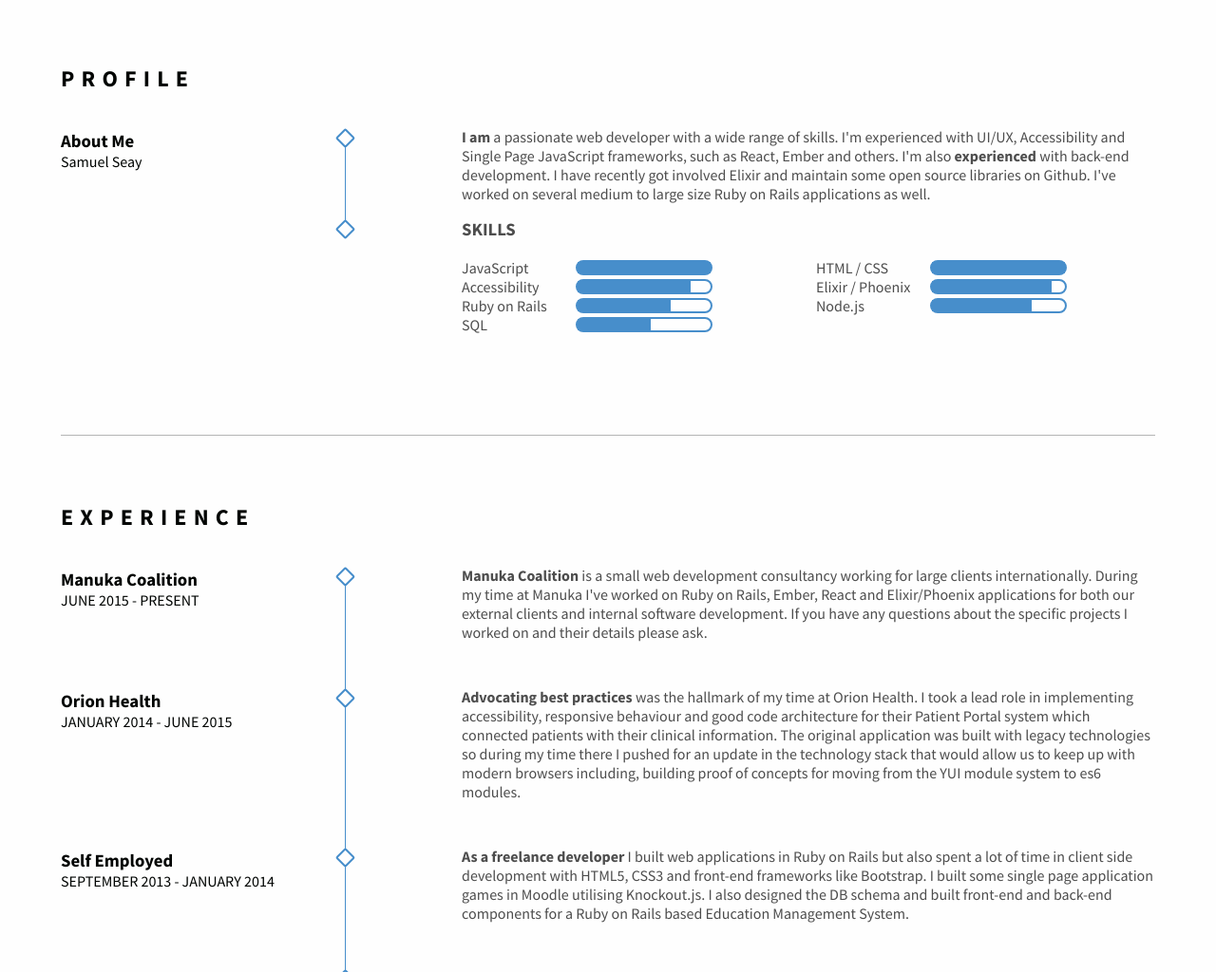
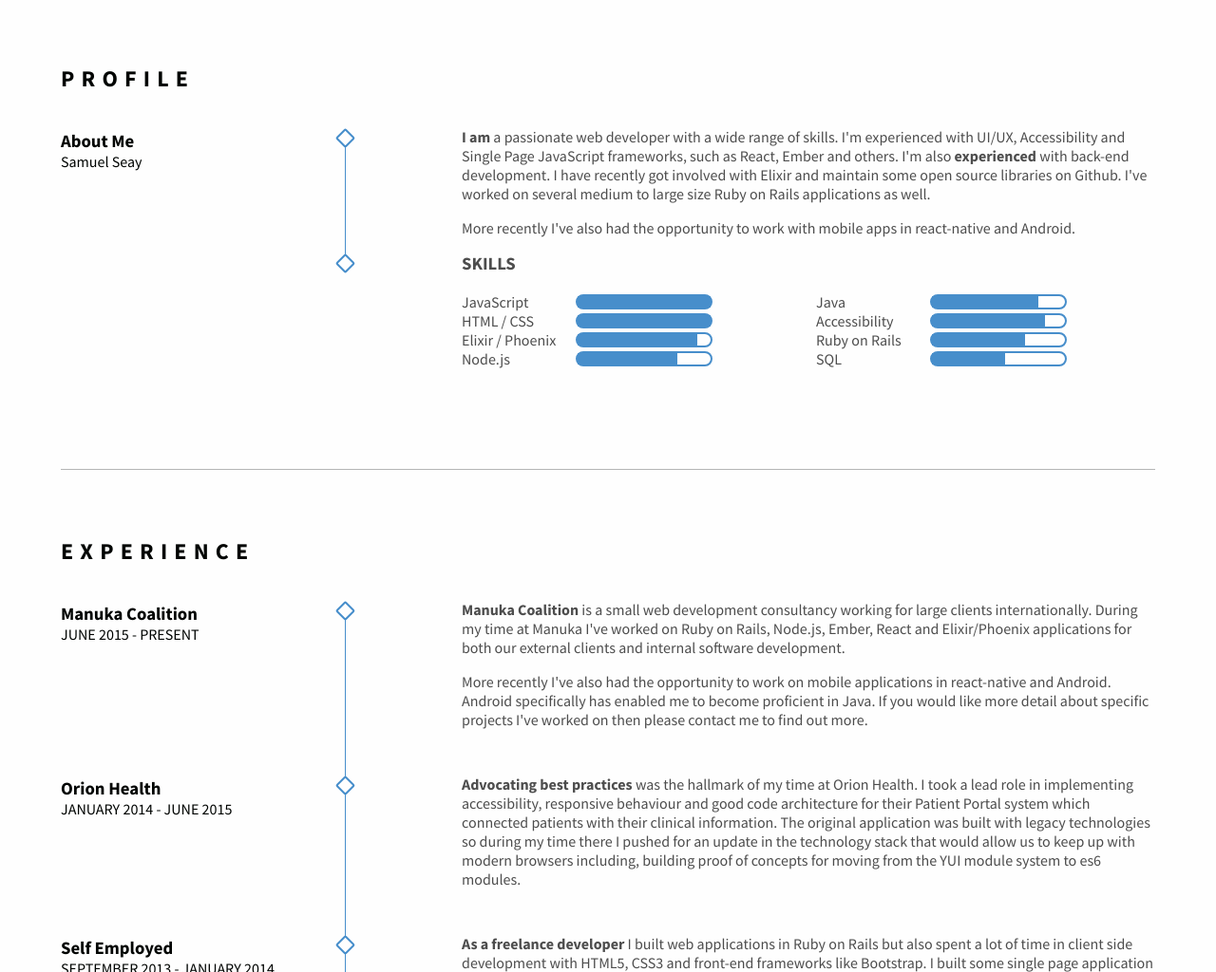
Before and after one commit to samueljseay/cv, a plain HTML site: page index.html in a window 1280 px wide. Shown: the part 260-1284 px from the top of the page at 95% size. Drawn offline with Linux system fonts and the light colour scheme.

Commit message:
Update CV to include some recent experience.

```diff
--- a/index.html
+++ b/index.html
@@ -57,8 +57,10 @@
                       <p>
                         <strong>I am</strong> a passionate web developer with a wide range of skills. I'm experienced with UI/UX, Accessibility and Single Page JavaScript frameworks,
                         such as React, Ember and others. I'm also <strong>experienced</strong> with back-end development. I have recently got involved
-                        Elixir and maintain some open source libraries on Github. I've worked on several medium to large size Ruby on Rails applications as well.
+                        with Elixir and maintain some open source libraries on Github. I've worked on several medium to large size Ruby on Rails applications as well.
                       </p>
+
+                      <p>More recently I've also had the opportunity to work with mobile apps in react-native and Android.</p>
                     </div>
                   </li>
                   <li class="cv-timeline-list-item">
@@ -69,6 +71,12 @@
                           <span class="cv-progress-label">JavaScript</span>
                           <div class="cv-progress-bar">
                             <div class="cv-progress-bar-fill" style="width: 100%"></div>
+                          </div>
+                        </div>
+                        <div class="col-xs-12 col-sm-6">
+                          <span class="cv-progress-label">Java</span>
+                          <div class="cv-progress-bar">
+                            <div class="cv-progress-bar-fill" style="width: 80%"></div>
                           </div>
                         </div>
                         <div class="col-xs-12 col-sm-6">
@@ -136,9 +144,13 @@
                     <div class="cv-timeline-list-item-text">
                       <p>
                         <strong>Manuka Coalition</strong> is a small web development consultancy working for large
-                        clients internationally. During my time at Manuka I've worked on Ruby on Rails, Ember, React
+                        clients internationally. During my time at Manuka I've worked on Ruby on Rails, Node.js, Ember, React
                         and Elixir/Phoenix applications for both our external clients and internal software development.
-                        If you have any questions about the specific projects I worked on and their details please ask.
+                      </p>
+                      <p>
+                        More recently I've also had the opportunity to work on mobile applications in react-native and
+                        Android. Android specifically has enabled me to become proficient in Java. If you would like more
+                        detail about specific projects I've worked on then please contact me to find out more.
                       </p>
                     </div>
                   </li>
```
